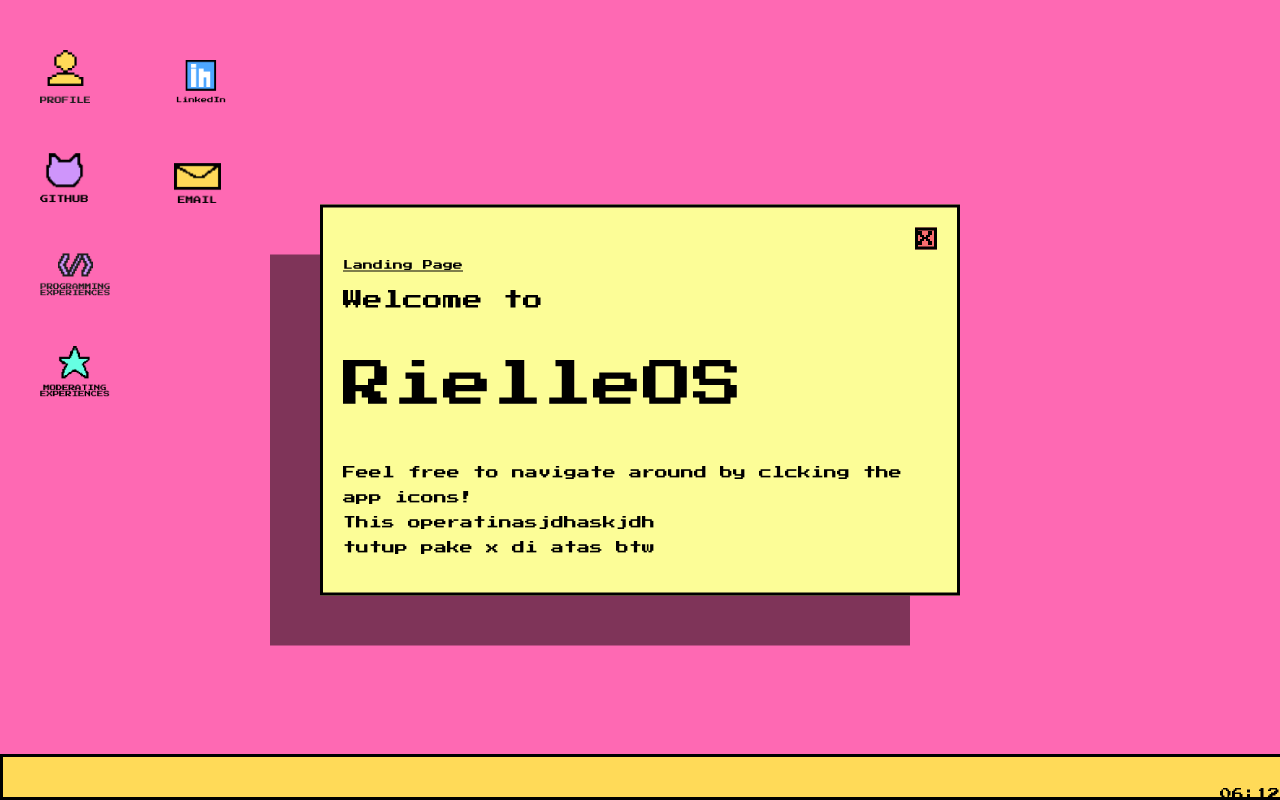
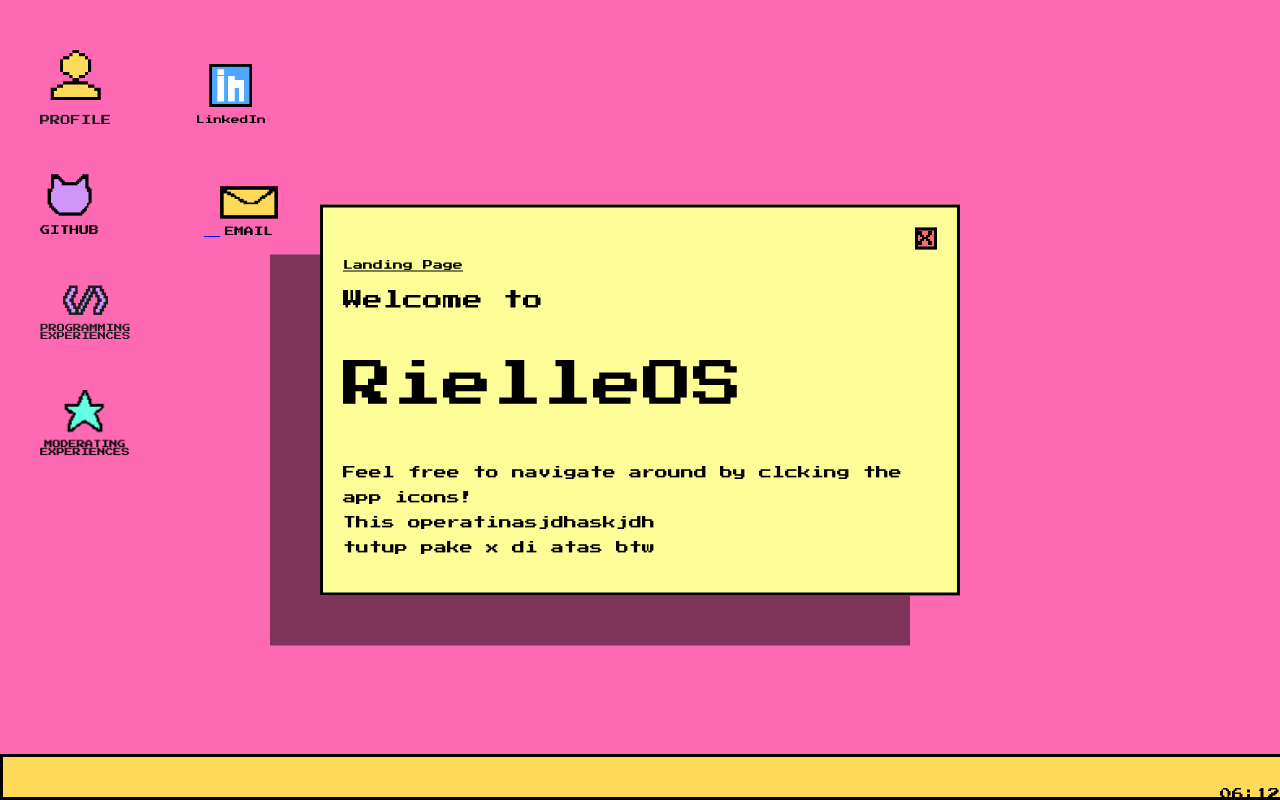
Before and after one commit to yuiyeyo/RielleOS, a plain HTML site: page index.html in a window 1280 px wide. Drawn offline with Linux system fonts and the light colour scheme.

Commit message:
Update index.html

```diff
--- a/index.html
+++ b/index.html
@@ -4,6 +4,7 @@
   <meta charset="UTF-8">
   <meta name="viewport" content="width=device-width, initial-scale=1.0">
   <link rel="stylesheet" href="style.css">
+   <link rel="icon" href="https://raw.githubusercontent.com/yuiyeyo/RielleOS/main/assets/miniheart.png" type="image/x-icon">
   <link rel="stylesheet" href="https://fonts.googleapis.com/css2?family=Press+Start+2P&display=swap">
   <title>RielleOS</title>
 </head>
@@ -24,30 +25,30 @@
   <script src="script.js"></script>
     <div class="image-container">
       <a href="#" class="image-button" onclick="showWindow()">
-        <img src="https://raw.githubusercontent.com/yuiyeyo/RielleOS/main/assets/Profile.png" alt="Profile" width=50>
+        <img src="https://raw.githubusercontent.com/yuiyeyo/RielleOS/main/assets/Profile.png" alt="Profile" width=70>
       </a>
       <a href="#" class="image-button">
-      <img src="https://raw.githubusercontent.com/yuiyeyo/RielleOS/main/assets/linkedin.png" alt="LinkedIn" width=50 >
+      <img src="https://raw.githubusercontent.com/yuiyeyo/RielleOS/main/assets/linkedin.png" alt="LinkedIn" width=70>
       </a>
     </div>
 
   <div class="image-container">
     <a href="#" class="image-button">
-      <img src="https://raw.githubusercontent.com/yuiyeyo/RielleOS/main/assets/Github.png" alt="github" width=48>
+      <img src="https://raw.githubusercontent.com/yuiyeyo/RielleOS/main/assets/Github.png" alt="github" width=58>
     </a>
 
-    <a href="#" class="image-button">
-    <img src="https://raw.githubusercontent.com/yuiyeyo/RielleOS/main/assets/email.png" alt="email" width=47 >
+    <a href="#" class="image-button"> <span class="space"></span>
+    <img src="https://raw.githubusercontent.com/yuiyeyo/RielleOS/main/assets/email.png" alt="email" width=58>
     </a>
   </div>
   <div class="image-container">
     <a href="#" class="image-button">
-      <img src="https://raw.githubusercontent.com/yuiyeyo/RielleOS/main/assets/prog%20exp.png" alt="prgexp" width=70>
+      <img src="https://raw.githubusercontent.com/yuiyeyo/RielleOS/main/assets/prog%20exp.png" alt="prgexp" width=90>
     </a>
   </div>
   <div class="image-container">
     <a href="#" class="image-button">
-      <img src="https://raw.githubusercontent.com/yuiyeyo/RielleOS/main/assets/Moderating%20exp.png" alt="mdrexp" width=70>
+      <img src="https://raw.githubusercontent.com/yuiyeyo/RielleOS/main/assets/Moderating%20exp.png" alt="mdrexp" width=90>
     </a>
   </div>
 
```
